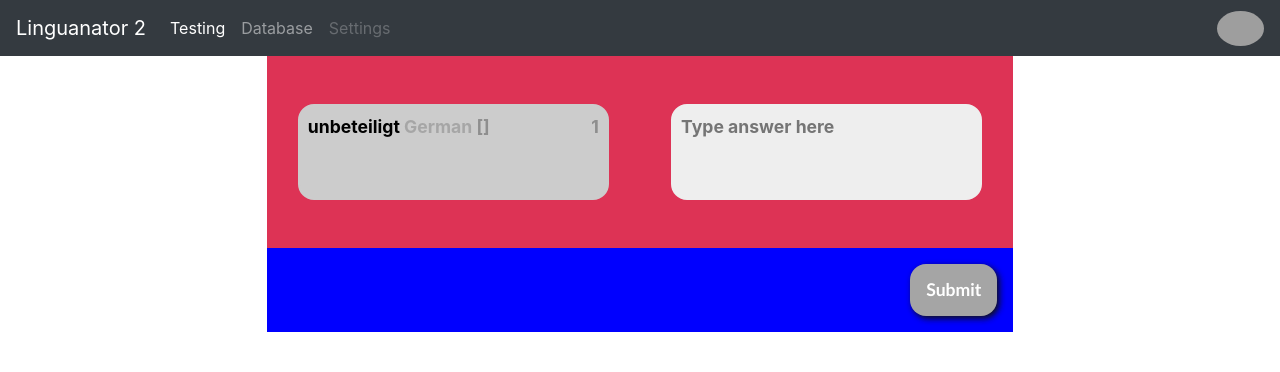
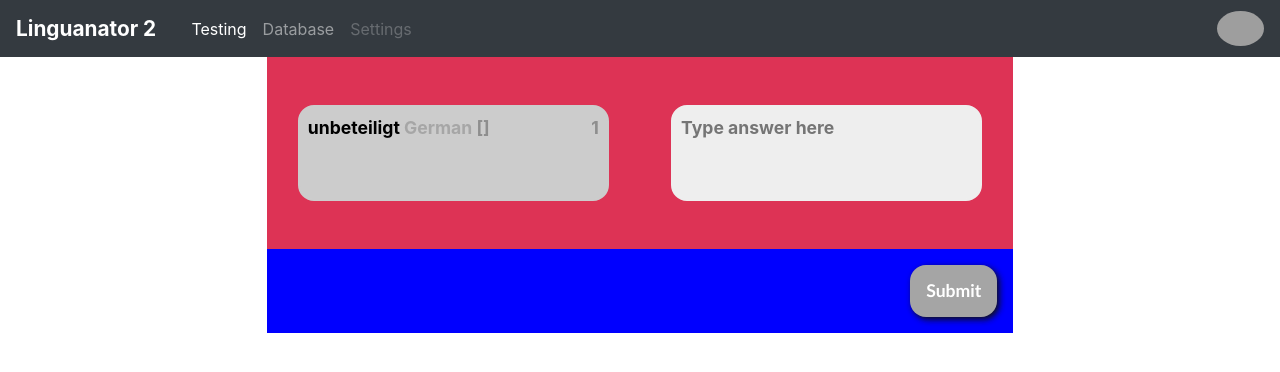
Before and after one commit to IgorBoyarshin/Linguanator2, an Angular app: page /testing in a window 1280 px wide. Shown: the top 372 px of the page. Built offline with nearby package versions, Linux system fonts and the light colour scheme; grey boxes are pictures that could not be loaded.

Commit message:
Navigation branch changed

```diff
--- a/src/app/navigation/navigation.component.css
+++ b/src/app/navigation/navigation.component.css
@@ -4,3 +4,9 @@ nav {
     top: 0;
     z-index: 10;
 }
+
+.navbar-brand {
+    font-weight: bold;
+    font-size: 1.3em;
+    margin-right: 1.7rem;
+}
```
